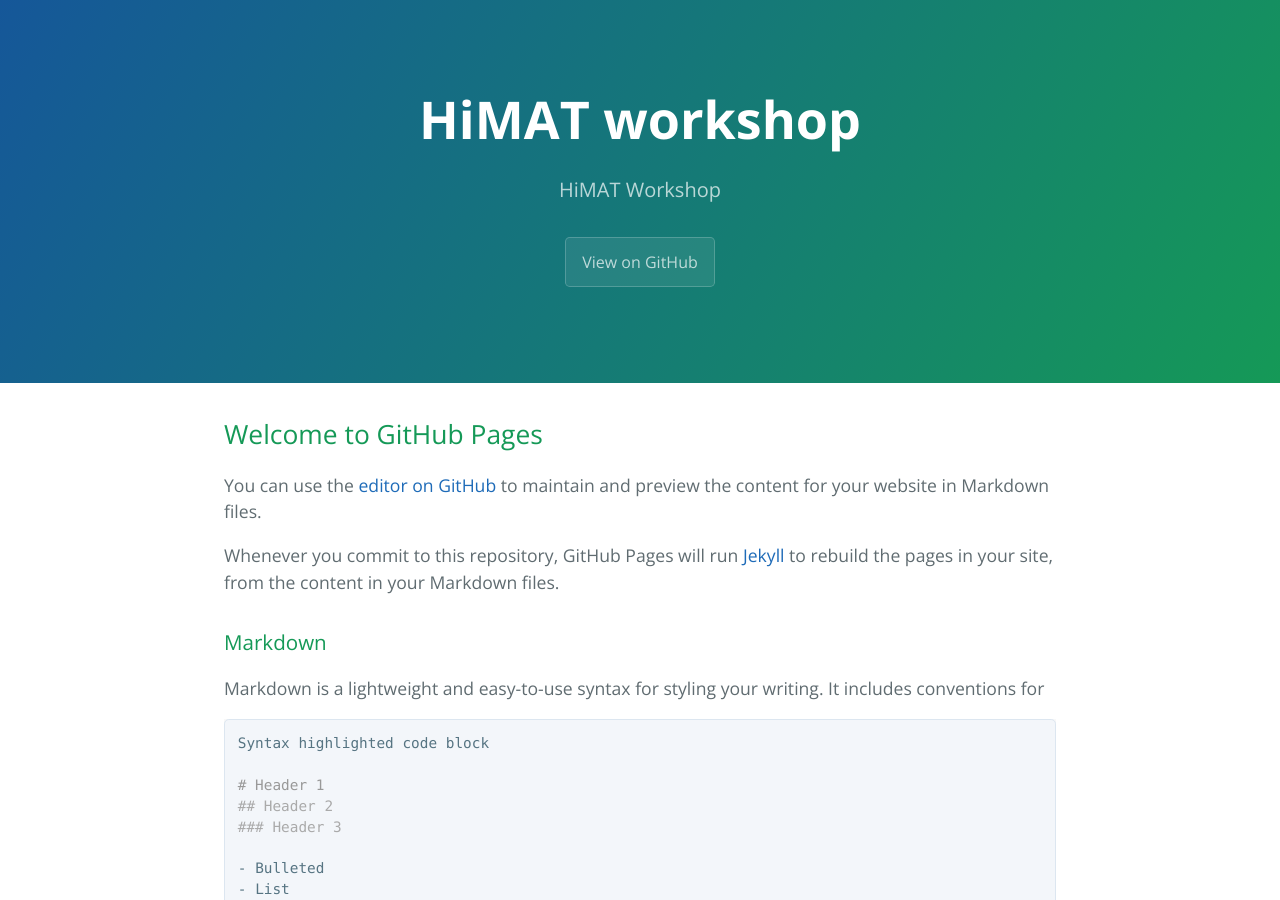
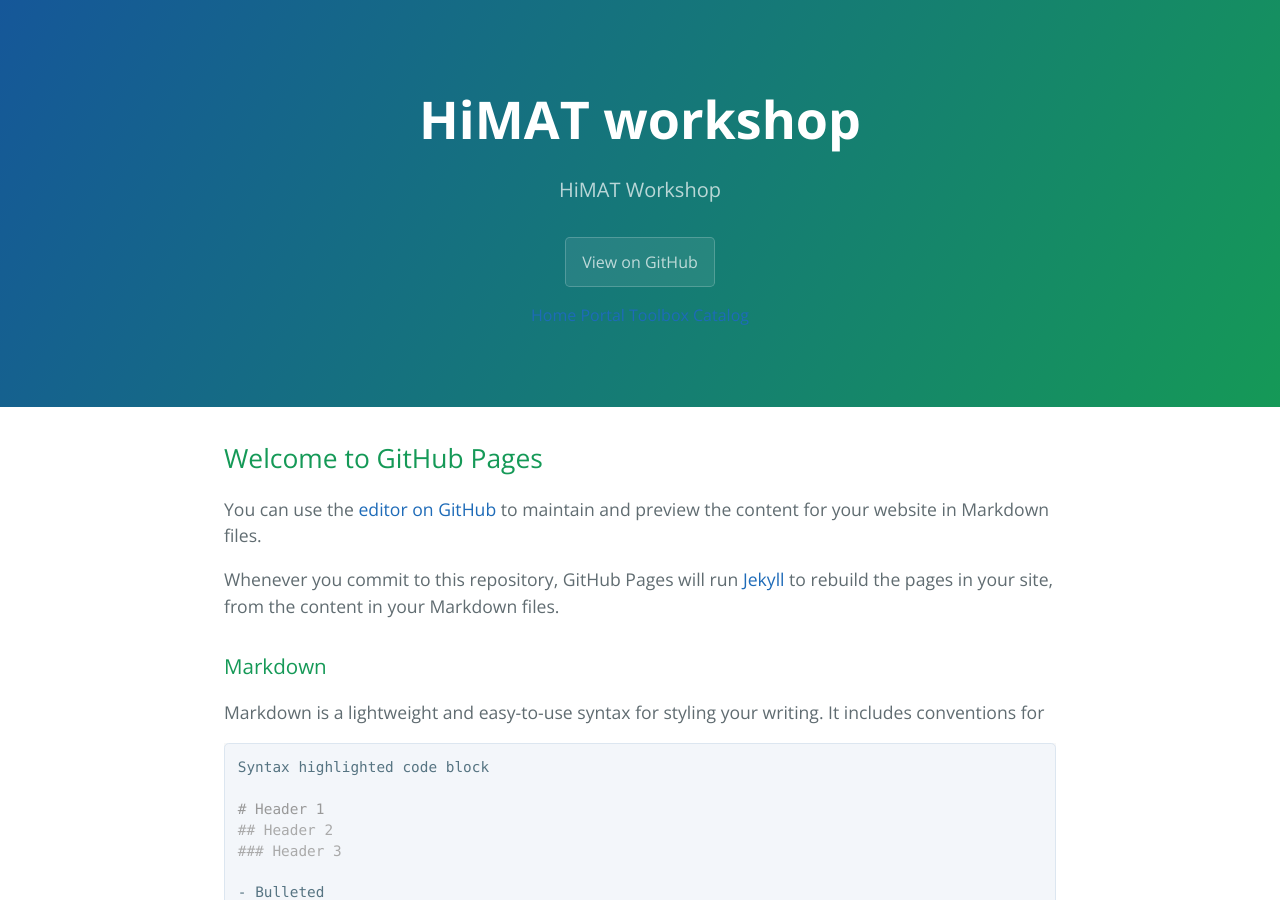
Before and after one commit to lsetiawan/2018-05-15-CAS-HiMAT, a Jekyll site: the page built from README.md, in a window 1280 px wide and 900 px high. Built offline with Jekyll 4.4.1, drawn with Linux system fonts in a browser that asks for light colours; our own code applies the rules of GitHub Pages for plain Markdown files.

Commit message:
Update default.html

```diff
--- a/_layouts/default.html
+++ b/_layouts/default.html
@@ -20,6 +20,11 @@
         <a href="{{ site.github.zip_url }}" class="btn">Download .zip</a>
         <a href="{{ site.github.tar_url }}" class="btn">Download .tar.gz</a>
       {% endif %}
+      <!-- navbar -->
+          <div class="topnav" id="myTopnav">
+            {% for item in site.data.pagelist.docs %}
+              <a href="{{ item.url }}" alt="{{ item.title }}">{{ item.title}}</a>
+            {% endfor %}
     </section>
 
     <section class="main-content">
```
